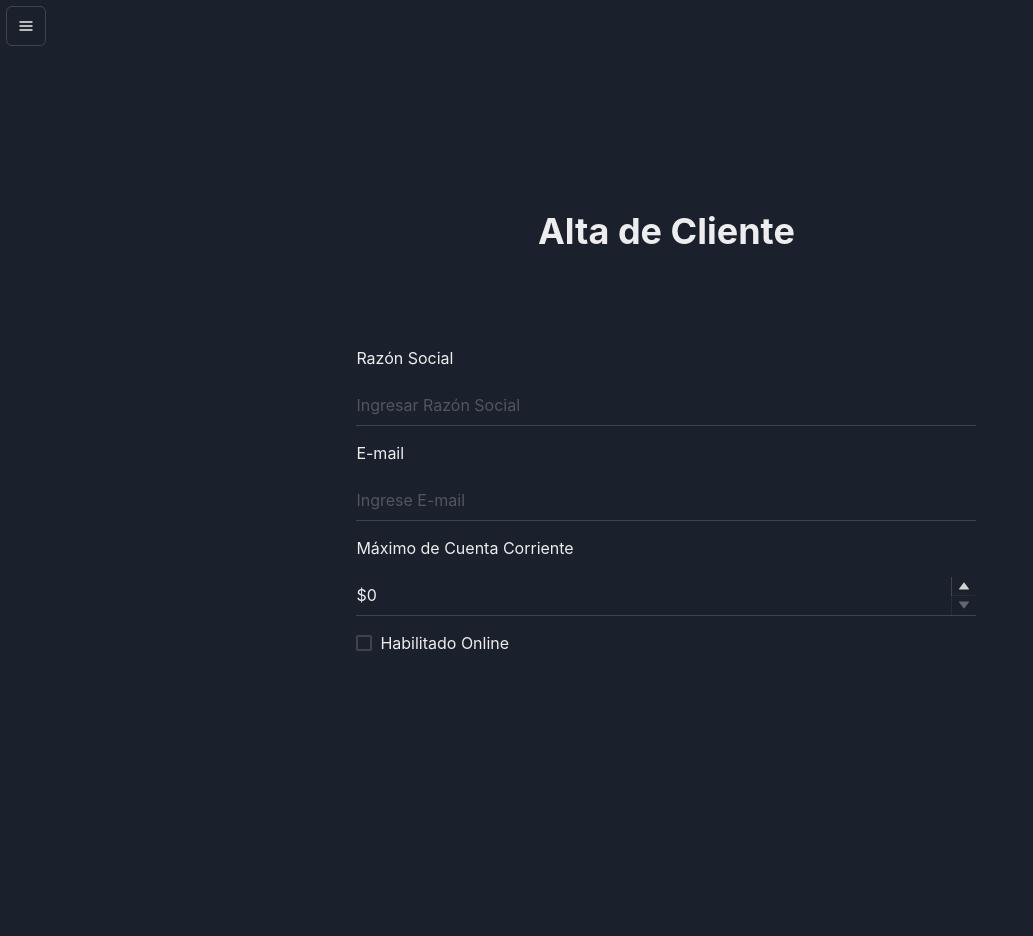
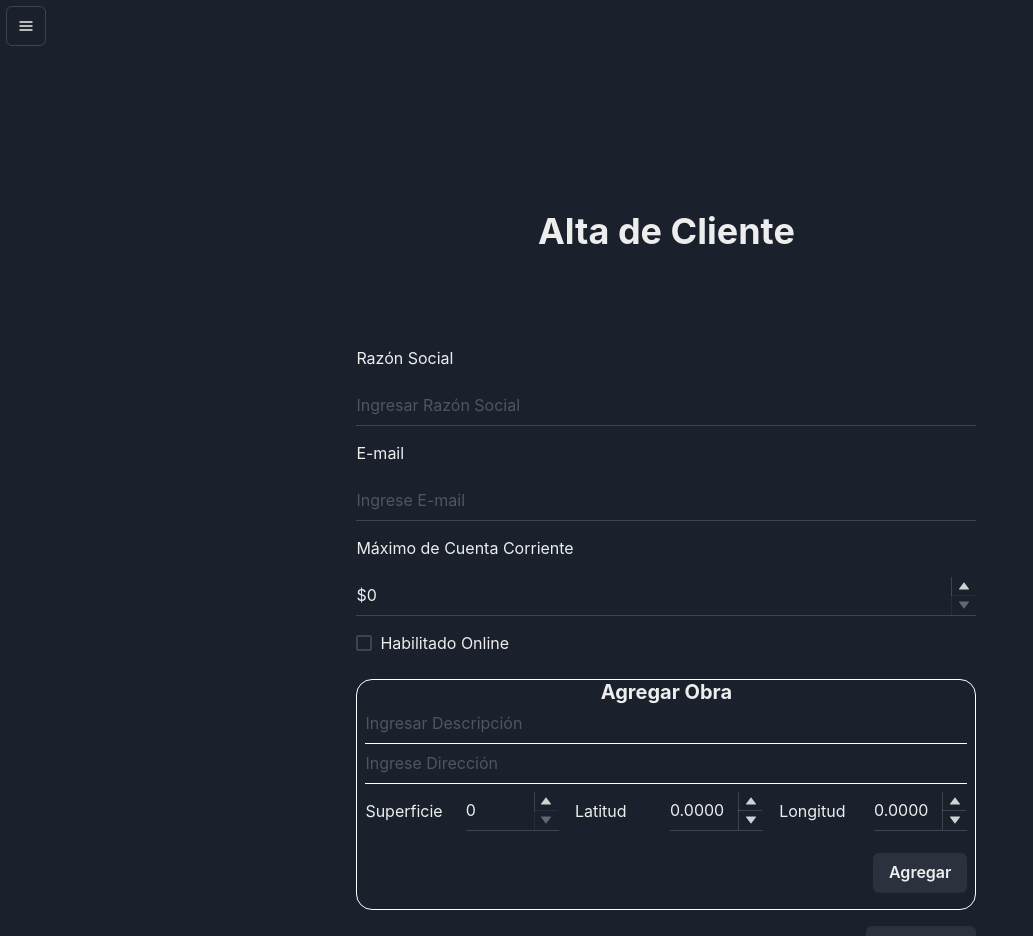
Before and after one commit to FefeJoker/dan-tp-front, a React (Create React App) app: page /altacliente in a window 1280 px wide. Shown: the top 936 px of the page, without its empty margins (0-1033 px from the left). Before the commit the page ends 800 px from the top, so only its background shows below. Built offline with nearby package versions, Linux system fonts and the light colour scheme.

Commit message:
Se completo la pantalla de Alta de Cliente
Se agrego el modulo de gestion de Obras

```diff
--- a/src/App.js
+++ b/src/App.js
@@ -6,6 +6,7 @@ import NavBar from "./components/NavBar/NavBar"
 import AltaCliente from "./pages/AltaCliente/AltaCliente";
 
 function App() {
+
     return (
         <div className="App">
             <Router>
--- /dev/null
+++ b/src/components/AgregarObra/AgregarObra.css
@@ -0,0 +1,5 @@
+.lat-long {
+    display: flex;
+    align-items: center;
+    justify-content: space-between;
+}
--- /dev/null
+++ b/src/components/AgregarObra/AgregarObra.js
@@ -0,0 +1,84 @@
+import {
+    Button,
+    Heading,
+    Input,
+    NumberDecrementStepper,
+    NumberIncrementStepper, NumberInput,
+    NumberInputField,
+    NumberInputStepper, Text
+} from "@chakra-ui/react";
+import {useState} from "react";
+import "./AgregarObra.css"
+
+const AgregarObra = ({addObra}) => {
+    const [id, setId] = useState(1)
+    const [descripcion, setDescripcion] = useState("")
+    const [direccion, setDireccion] = useState("")
+    const [superficie, setSuperficie] = useState(0)
+    const [latitud, setLatitud] = useState(0)
+    const [longitud, setLongitud] = useState(0)
+
+    const onPressAdd = (e) => {
+        e.preventDefault()
+
+        addObra({id, descripcion, direccion, superficie, latitud, longitud})
+
+        setId(id + 1)
+        setDescripcion("")
+        setDireccion("")
+        setSuperficie(0)
+        setLatitud(0)
+        setLongitud(0)
+    }
+
+    return(
+        <form className={"border-form"}>
+            <Heading size={"md"} style={{textAlign: "center"}}> Agregar Obra </Heading>
+            <Input type="text" placeholder="Ingresar Descripción" variant={"flushed"}
+                   value={descripcion} onChange={(e) => setDescripcion(e.target.value)}
+            />
+            <Input type="email" placeholder="Ingrese Dirección" variant={"flushed"}
+                   value={direccion} onChange={(e) => setDireccion(e.target.value)}
+            />
+            <div className={"lat-long"}>
+                <Text className={"left-text"}>Superficie</Text>
+                <NumberInput defaultValue={0} min={0} precision={0} variant={"flushed"}>
+                    <NumberInputField
+                        value={superficie} onChange={(e) => setSuperficie(e.target.value)}
+                    />
+                    <NumberInputStepper>
+                        <NumberIncrementStepper />
+                        <NumberDecrementStepper />
+                    </NumberInputStepper>
+                </NumberInput>
+                <Text className={"left-text"} style={{paddingLeft: "1em"}}>Latitud</Text>
+                <NumberInput defaultValue={0} min={-90} max={90} precision={4} variant={"flushed"}>
+                    <NumberInputField
+                        value={latitud} onChange={(e) => setLatitud(e.target.value)}
+                    />
+                    <NumberInputStepper>
+                        <NumberIncrementStepper />
+                        <NumberDecrementStepper />
+                    </NumberInputStepper>
+                </NumberInput>
+                <Text className={"left-text"} style={{paddingLeft: "1em"}}>Longitud</Text>
+                <NumberInput defaultValue={0} min={-180} max={180} precision={4} variant={"flushed"}>
+                    <NumberInputField
+                        value={longitud} onChange={(e) => setLongitud(e.target.value)}
+                    />
+                    <NumberInputStepper>
+                        <NumberIncrementStepper />
+                        <NumberDecrementStepper />
+                    </NumberInputStepper>
+                </NumberInput>
+            </div>
+            <div className={"right-text"} style={{paddingBottom: "1em"}}>
+                <Button onClick={(e) => onPressAdd(e)}>
+                    Agregar
+                </Button>
+            </div>
+        </form>
+    )
+}
+
+export default AgregarObra
--- /dev/null
+++ b/src/components/Obra/Obra.css
@@ -0,0 +1,11 @@
+.bordes{
+    border-radius: 1em;
+    border: 0.1em solid grey;
+    padding: 0.01em 0.5em;
+    margin: 0.5em auto 0.5em auto;
+}
+.bordes h3{
+    display: flex;
+    align-items: center;
+    justify-content: space-between;
+}
--- /dev/null
+++ b/src/components/Obra/Obra.js
@@ -0,0 +1,17 @@
+import "./Obra.css"
+import {CloseIcon} from "@chakra-ui/icons";
+
+const Obra = ({obra, deleteObra}) => {
+    return (
+        <div className={"bordes"}>
+            <h3>
+                {obra.descripcion} <CloseIcon style={{cursor: "pointer"}} onClick={() => deleteObra(obra.id)}/>
+            </h3>
+            <h4>{obra.direccion}</h4>
+            <h5>{obra.superficie + ""} &#x33A1;</h5>
+            <h6>Lat {obra.latitud} : Long {obra.longitud}</h6>
+        </div>
+    )
+}
+
+export default Obra;
--- /dev/null
+++ b/src/components/Obras/Obras.js
@@ -0,0 +1,14 @@
+import Obra from "../Obra/Obra";
+
+const Obras = ({obras, deleteObra}) => {
+    return(
+        <>
+            {obras.map((obra) => (
+                <Obra key={obra.id} obra={obra} deleteObra={deleteObra}/>
+            ))}
+        </>
+    )
+}
+
+
+export default Obras
--- a/src/index.css
+++ b/src/index.css
@@ -44,6 +44,14 @@ html, body, #root, .App {
   margin: 0.5%;
 }
 
+.border-form{
+  border-radius: 1em;
+  border: 0.1em solid white;
+  padding: 0.01em 0.5em;
+  margin: 0.5em auto 0.5em auto;
+}
+
+
 
 
 code {
--- a/src/pages/AltaCliente/AltaCliente.js
+++ b/src/pages/AltaCliente/AltaCliente.js
@@ -1,4 +1,5 @@
 import {
+    Button,
     Checkbox,
     Heading,
     Input,
@@ -9,12 +10,23 @@ import {
     Text
 } from "@chakra-ui/react";
 import {useState} from "react";
+import Obras from "../../components/Obras/Obras";
+import AgregarObra from "../../components/AgregarObra/AgregarObra";
 
 const AltaCliente = () => {
     const format = (val) => `$` + val
     const parse = (val) => val.replace(/^\$/, "")
 
     const [value, setValue] = useState("0")
+    const [obras, setObra] = useState([])
+
+    const deleteObra = (id) => {
+        setObra(obras.filter((o) => o.id !== id))
+    }
+
+    const addObra = (obra) => {
+        setObra([...obras, obra])
+    }
 
     return(
         <div>
@@ -42,7 +54,15 @@ const AltaCliente = () => {
                 <Checkbox className={"left-text"}>
                     Habilitado Online
                 </Checkbox>
-
+                <AgregarObra addObra={addObra}/>
+                {obras.length > 0 ? (<Obras obras={obras} deleteObra={deleteObra}/>)
+                                    :   ("")
+                }
+                <div className={"right-text"}>
+                    <Button>
+                        Confirmar
+                    </Button>
+                </div>
             </form>
         </div>
     )
```
